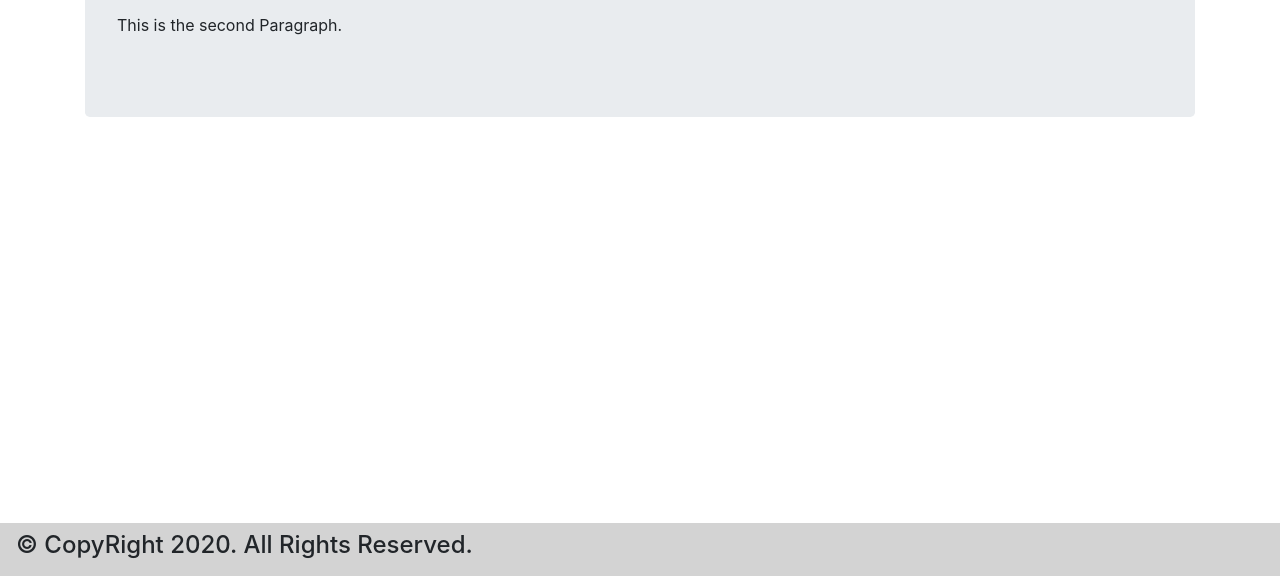
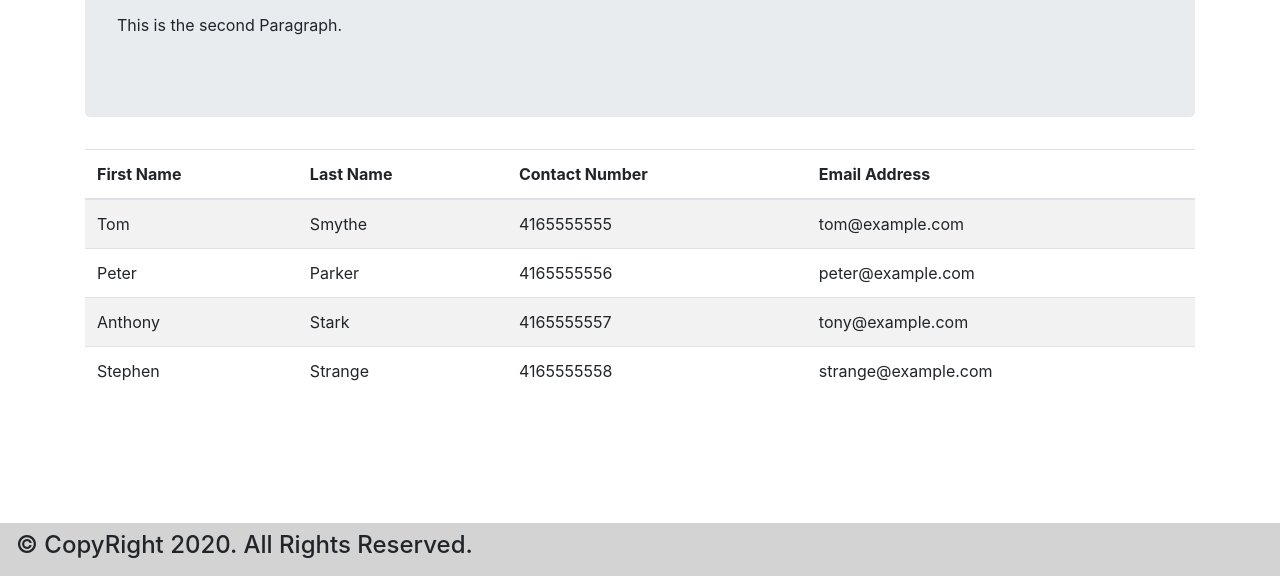
Before and after one commit to CentennialCollege/COMP125-M2020-Lesson10, a website: page products.html in a window 1280 px wide. Shown: the part 224-800 px from the top of the page. Drawn offline with nearby package versions, Linux system fonts and the light colour scheme.

Commit message:
added functionality to the Products Page

```diff
--- a/Scripts/app.js
+++ b/Scripts/app.js
@@ -179,6 +179,57 @@
         return false;
     }
 
+    function loadAddressBookData()
+    {
+        // step 1 - creates the XHR object
+        let XHR = new XMLHttpRequest();
+
+        // step 2 - configures the message
+        XHR.open("GET", "addressbook.json");
+
+        // step 3 - Executes the request
+        XHR.send();
+
+        // step 4 - register the readystate event
+        XHR.addEventListener("readystatechange", function(){
+            if((XHR.readyState === 4) && (XHR.status === 200))
+            {
+
+                let data = JSON.parse(XHR.responseText);
+                let addressBook = data.addressBook;
+
+                console.log(addressBook);
+
+                let contactList = [];
+
+                for (const record of addressBook)
+                {
+                    let contact = new objects.Contact();
+                    contact.setContact(record);
+                    contactList.push(contact);
+                }
+
+                console.log(contactList);
+
+                let tableBody = document.getElementById("tableBody");
+                for (const contact of contactList)
+                {
+                    let row = document.createElement('tr');
+                    row.innerHTML =
+                    `
+                    <td>${contact.firstName}</td>
+                    <td>${contact.lastName}</td>
+                    <td>${contact.contactNumber}</td>
+                    <td>${contact.emailAddress}</td>
+                    `
+                    tableBody.appendChild(row);
+                }
+
+
+            }
+        });
+    }
+
 
     // named function
     function Start()
@@ -208,6 +259,11 @@
         console.warn("form not validated - does not exist");
        }
 
+       if(title == "products")
+       {
+           loadAddressBookData();
+       }
+
     }
 
 
--- a/Scripts/contact.js
+++ b/Scripts/contact.js
@@ -39,6 +39,15 @@ let objects;
             return JSONObject;
         }
 
+        setContact(JSON_Data)
+        {
+            this.firstName = JSON_Data.firstName;
+            this.lastName = JSON_Data.lastName;
+            this.emailAddress = JSON_Data.emailAddress;
+            this.contactNumber = JSON_Data.contactNumber;
+            this.shortMessage = JSON_Data.shortMessage;
+        }
+
 
     }
     objects.Contact = Contact;
--- a/products.html
+++ b/products.html
@@ -54,7 +54,21 @@
             <div class="jumbotron">
                 <h1 class="display-4">Products</h1>
 
-              </div>
+            </div>
+
+            <table id="contactTable" class="table table-striped">
+              <thead>
+                <tr>
+                  <th scope="col">First Name</th>
+                  <th scope="col">Last Name</th>
+                  <th scope="col">Contact Number</th>
+                  <th scope="col">Email Address</th>
+                </tr>
+              </thead>
+              <tbody id="tableBody">
+
+              </tbody>
+            </table>
         </div>
     </main>
 
```
